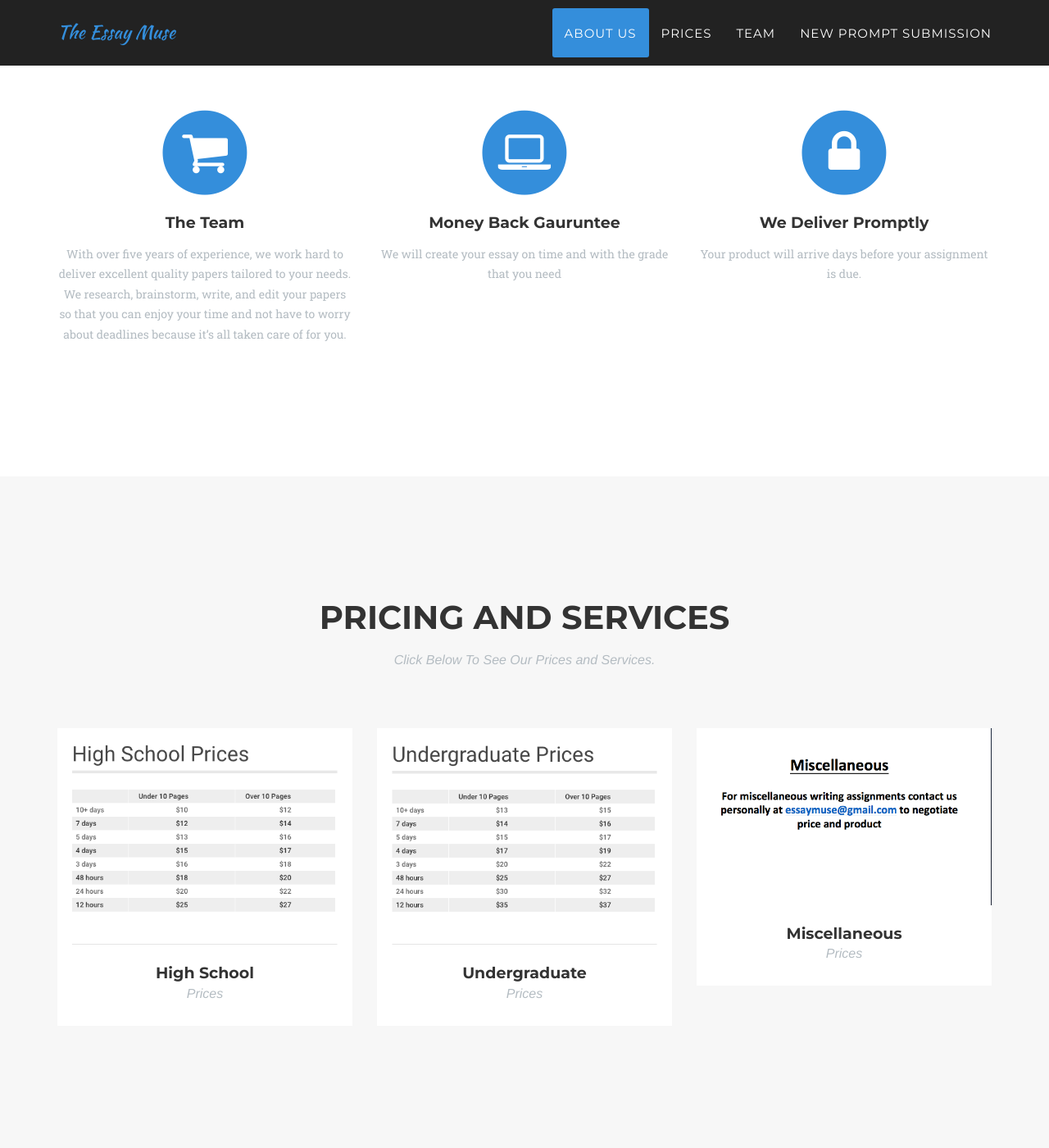
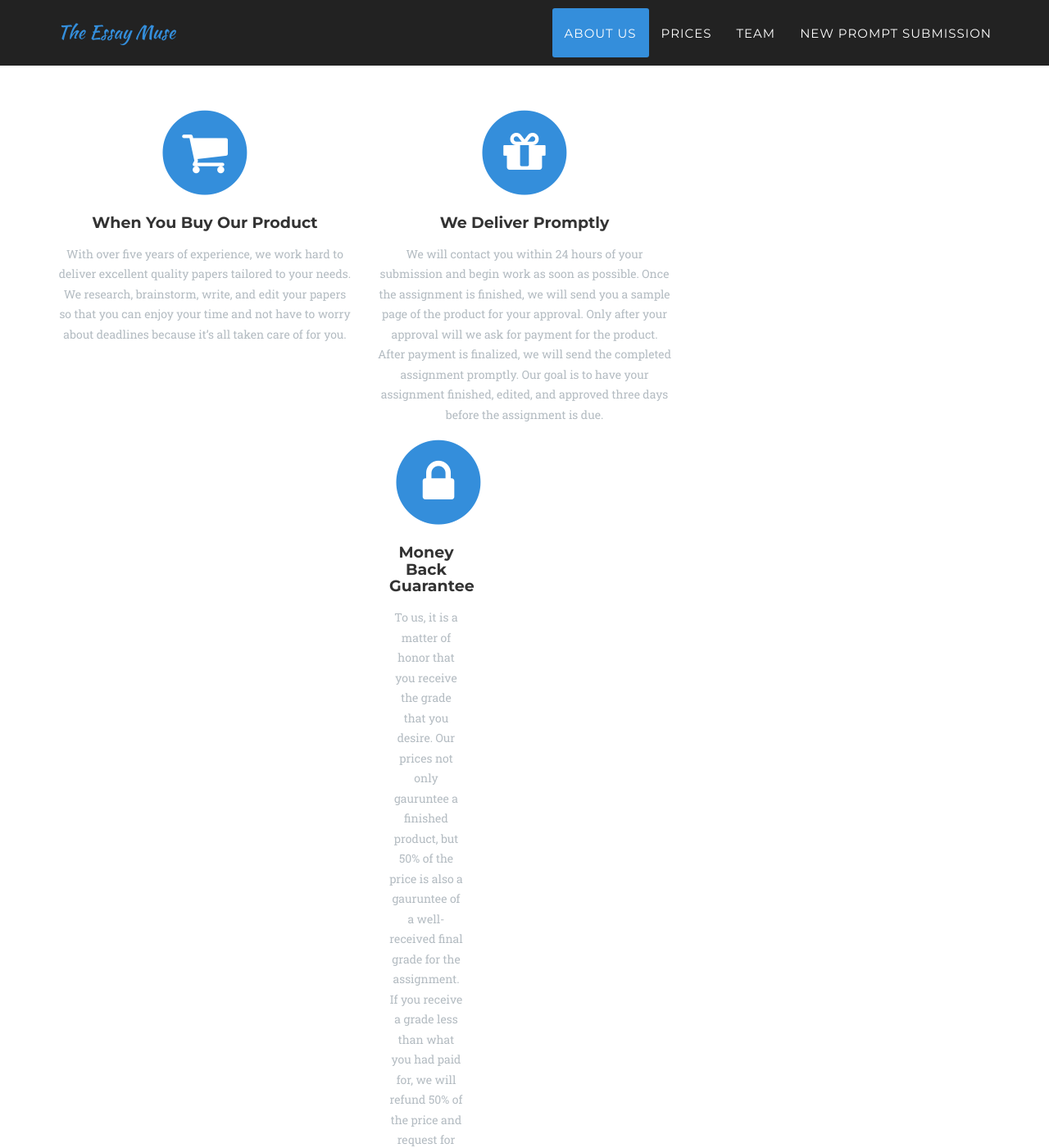
Before and after one commit to dukeran/essaymuse, a Jekyll site: the page built from index.html, in a window 1280 px wide and 1400 px high, scrolled down 1032 px. Shown: the whole window at 82% size. Built offline with Jekyll 4.4.1, drawn with Linux system fonts in a browser that asks for light colours; some web fonts are replaced; some of the changed text lies outside the part shown.

Commit message:
added text to about us

```diff
--- a/_includes/services.html
+++ b/_includes/services.html
@@ -9,28 +9,29 @@
             </div>
             <div class="row text-center">
                 <div class="col-md-4">
-                    <span class="fa-stack fa-4x">
+                   <span class="fa-stack fa-4x">
                         <i class="fa fa-circle fa-stack-2x text-primary"></i>
                         <i class="fa fa-shopping-cart fa-stack-1x fa-inverse"></i>
                     </span>
-                    <h4 class="service-heading">The Team</h4>
+                    <h4 class="service-heading">When You Buy Our Product</h4>
                     <p class="text-muted">With over five years of experience, we work hard to deliver excellent quality papers tailored to your needs. We research, brainstorm, write, and edit your papers so that you  can enjoy your time and not have to worry about deadlines because it’s all taken care of for you.</p>
                 </div>
                 <div class="col-md-4">
-                    <span class="fa-stack fa-4x">
+                     <span class="fa-stack fa-4x">
                         <i class="fa fa-circle fa-stack-2x text-primary"></i>
-                        <i class="fa fa-laptop fa-stack-1x fa-inverse"></i>
+                        <i class="fa fa-gift fa-stack-1x fa-inverse"></i>
                     </span>
-                    <h4 class="service-heading">Money Back Gauruntee</h4>
-                    <p class="text-muted">We will create your essay on time and with the grade that you need</p>
-                </div>
+                    <h4 class="service-heading">We Deliver Promptly</h4>
+                    <p class="text-muted">We will contact you within 24 hours of your submission and begin work as soon as possible. Once the assignment is finished, we will send you a sample page of the product for your approval. Only after your approval will we ask for payment for the product. After payment is finalized, we will send the completed assignment promptly. Our goal is to have your assignment finished, edited, and approved three days before the assignment is due.
                 <div class="col-md-4">
-                    <span class="fa-stack fa-4x">
+                     <span class="fa-stack fa-4x">
                         <i class="fa fa-circle fa-stack-2x text-primary"></i>
                         <i class="fa fa-lock fa-stack-1x fa-inverse"></i>
                     </span>
-                    <h4 class="service-heading">We Deliver Promptly</h4>
-                    <p class="text-muted">Your product will arrive days before your assignment is due.</p>
+                    <h4 class="service-heading">Money Back Guarantee</h4>
+                    <p class="text-muted">To us, it is a matter of honor that you receive the grade that you desire. Our prices not only gauruntee a finished product, but 50% of the price is also a gauruntee of a well-received final grade for the assignment. If you receive a grade less than what you had paid for, we will refund 50% of the price and request for teacher comments in order to learn from any mistakes a writer might have made. Also, we will offer a 20% discount to the next paper ordered.</p>
+                </div>
+
                 </div>
             </div>
         </div>
```
Also changed, not shown: 5 other files.
